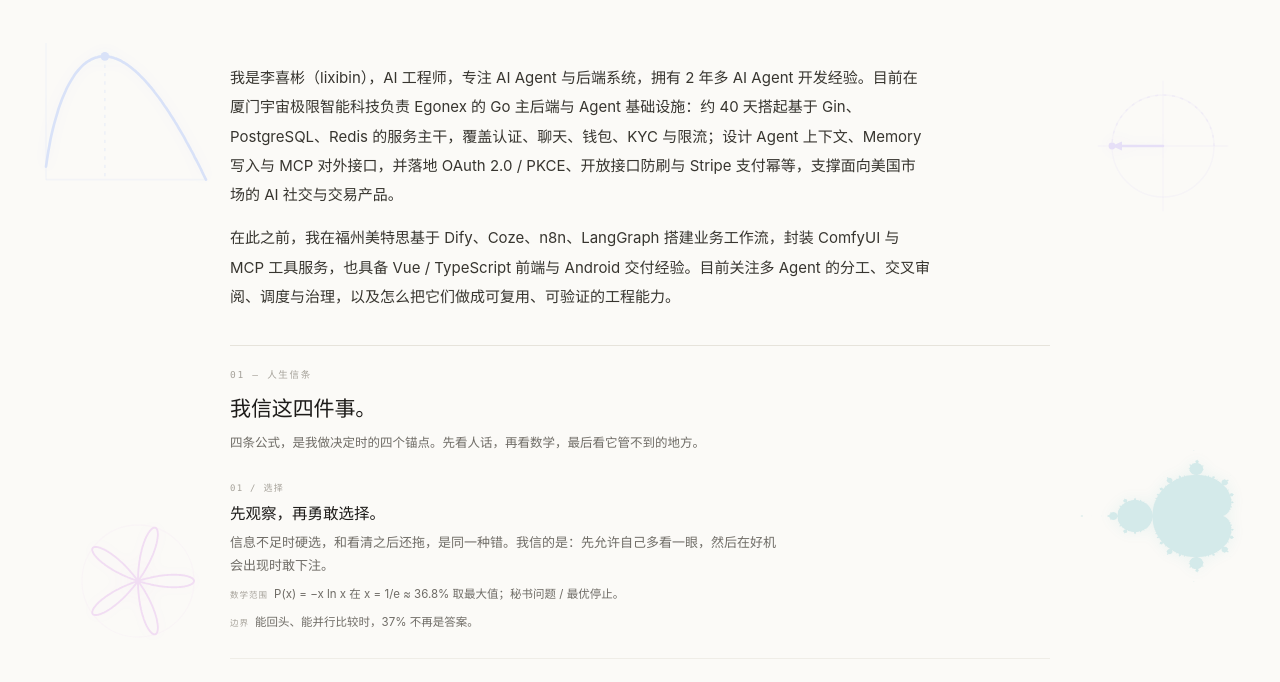
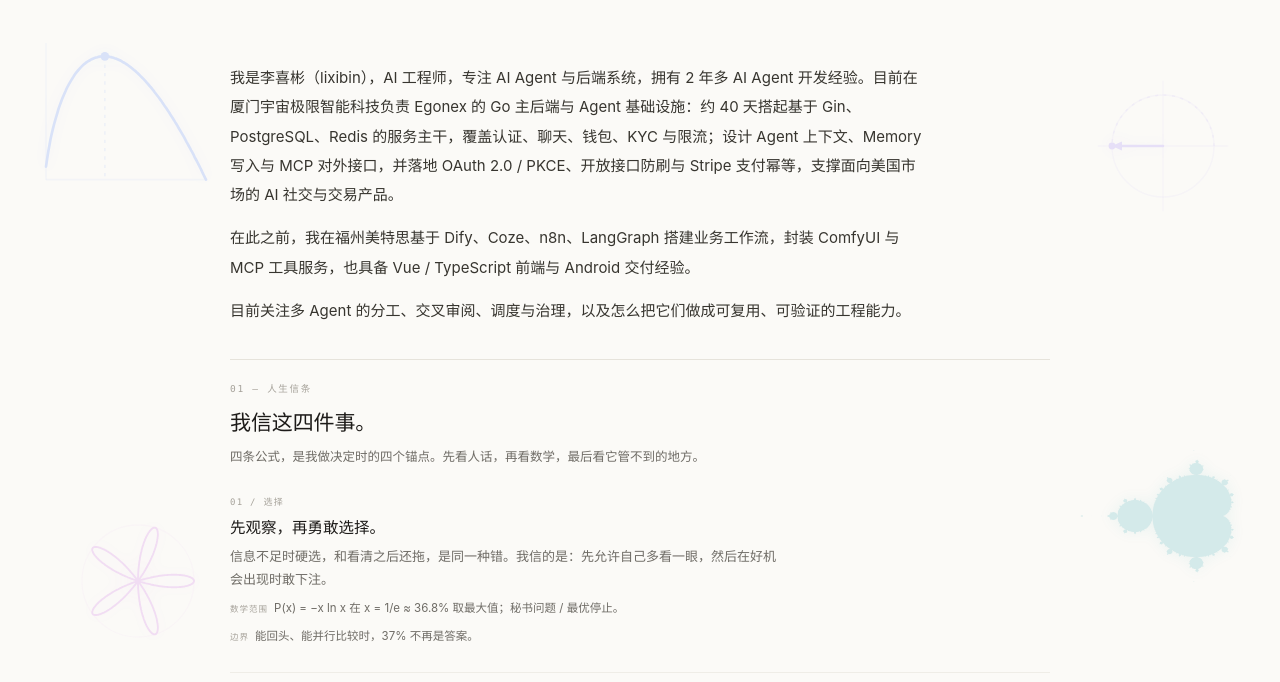
Before and after one commit to lxb12123/lxb12123.github.io, a plain HTML site: page index.html in a window 1280 px wide. Shown: the part 83-765 px from the top of the page. Drawn offline with Linux system fonts and the light colour scheme.

Commit message:
Split focus into its own paragraph

```diff
--- a/index.html
+++ b/index.html
@@ -44,7 +44,7 @@
 
   /* bio */
   .bio{font-size:15px;line-height:1.95;color:var(--body);margin-top:26px;max-width:700px}
-  .bio-2{margin-top:14px}
+  .bio + .bio{margin-top:14px}
 
   /* intro */
   .intro{margin-top:24px}
@@ -144,7 +144,8 @@
 
   <main>
     <p class="bio">我是李喜彬（lixibin），AI 工程师，专注 AI Agent 与后端系统，拥有 2 年多 AI Agent 开发经验。目前在厦门宇宙极限智能科技负责 Egonex 的 Go 主后端与 Agent 基础设施：约 40 天搭起基于 Gin、PostgreSQL、Redis 的服务主干，覆盖认证、聊天、钱包、KYC 与限流；设计 Agent 上下文、Memory 写入与 MCP 对外接口，并落地 OAuth 2.0 / PKCE、开放接口防刷与 Stripe 支付幂等，支撑面向美国市场的 AI 社交与交易产品。</p>
-    <p class="bio bio-2">在此之前，我在福州美特思基于 Dify、Coze、n8n、LangGraph 搭建业务工作流，封装 ComfyUI 与 MCP 工具服务，也具备 Vue / TypeScript 前端与 Android 交付经验。目前关注多 Agent 的分工、交叉审阅、调度与治理，以及怎么把它们做成可复用、可验证的工程能力。</p>
+    <p class="bio bio-2">在此之前，我在福州美特思基于 Dify、Coze、n8n、LangGraph 搭建业务工作流，封装 ComfyUI 与 MCP 工具服务，也具备 Vue / TypeScript 前端与 Android 交付经验。</p>
+    <p class="bio bio-2">目前关注多 Agent 的分工、交叉审阅、调度与治理，以及怎么把它们做成可复用、可验证的工程能力。</p>
 
 
 
```
